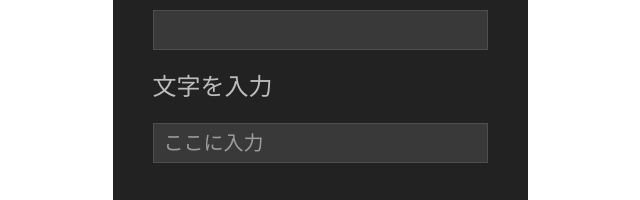
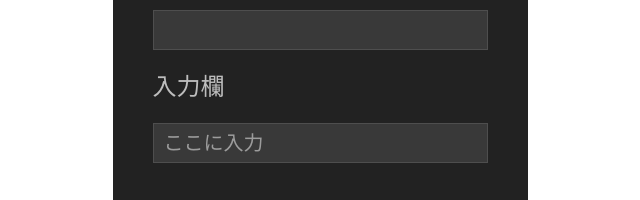
Before and after one commit to 183x/7, a plain HTML site: page index.html in a window 1280 px wide. Shown: the part 164-364 px from the top of the page, 320-960 px from the left. Drawn offline with nearby package versions, Linux system fonts and the light colour scheme.

Commit message:
Update index.html

```diff
--- a/index.html
+++ b/index.html
@@ -49,7 +49,7 @@ function strCount() {
 
       <form>
         <fieldset class="uk-fieldset">
-          <legend class="uk-legend">文字を入力</legend>
+          <legend class="uk-legend">入力欄</legend>
           <div class="uk-margin">
             <input id="text-box" class="uk-input" type="text" placeholder="ここに入力">
           </div>
```
